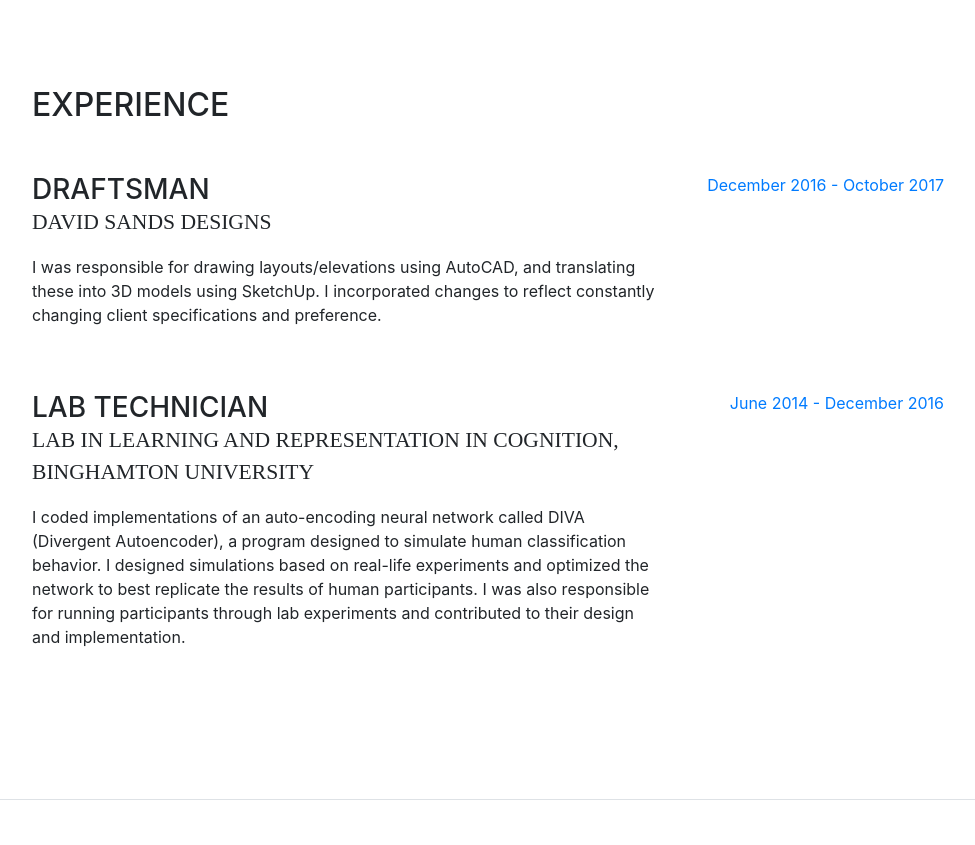
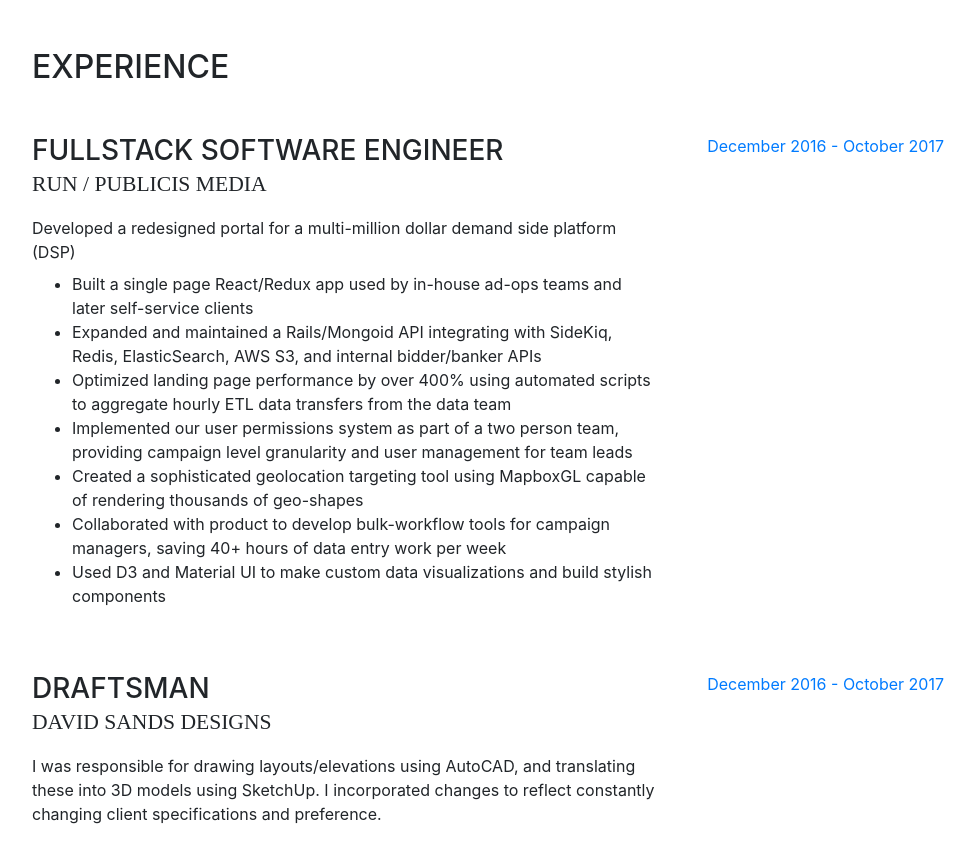
Before and after one commit to 1stepremoved/portfolio, a website with bundled scripts: page index.html in a window 1280 px wide. Shown: the part 800-1645 px from the top of the page, without its empty margins (288-1263 px from the left). Built offline with nearby package versions, Linux system fonts and the light colour scheme; a web font is replaced by a local one.

Commit message:
add description for run

```diff
--- a/index.html
+++ b/index.html
@@ -98,6 +98,26 @@
       <section class="resume-section p-3 p-lg-5 d-flex flex-column" id="experience">
         <div class="my-auto">
           <h2 class="mb-5">Experience</h2>
+
+          <div class="resume-item d-flex flex-column flex-md-row mb-5">
+            <div class="resume-content mr-auto">
+              <h3 class="mb-0">Fullstack Software Engineer</h3>
+              <div class="subheading mb-3">Run / Publicis Media</div>
+              <p style="margin-bottom: 0.5rem">Developed a redesigned portal for a multi-million dollar demand side platform (DSP)</p>
+              <ul>
+                <li>Built a single page React/Redux app used by in-house ad-ops teams and later self-service clients</li>
+                <li>Expanded and maintained a Rails/Mongoid API integrating with SideKiq, Redis, ElasticSearch, AWS S3, and internal bidder/banker APIs</li>
+                <li>Optimized landing page performance by over 400% using automated scripts to aggregate hourly  ETL data transfers from the data team</li>
+                <li>Implemented our user permissions system as part of a two person team, providing campaign level granularity and user management for team leads</li>
+                <li>Created a sophisticated geolocation targeting tool using MapboxGL capable of rendering thousands of geo-shapes</li>
+                <li>Collaborated with product to develop bulk-workflow tools for campaign managers, saving 40+ hours of data entry work per week</li>
+                <li>Used D3 and Material UI to make custom data visualizations and build stylish components</li>
+              </ul>
+            </div>
+            <div class="resume-date text-md-right">
+              <span class="text-primary">December 2016 - October 2017</span>
+            </div>
+          </div>
 
           <div class="resume-item d-flex flex-column flex-md-row mb-5">
             <div class="resume-content mr-auto">
```
